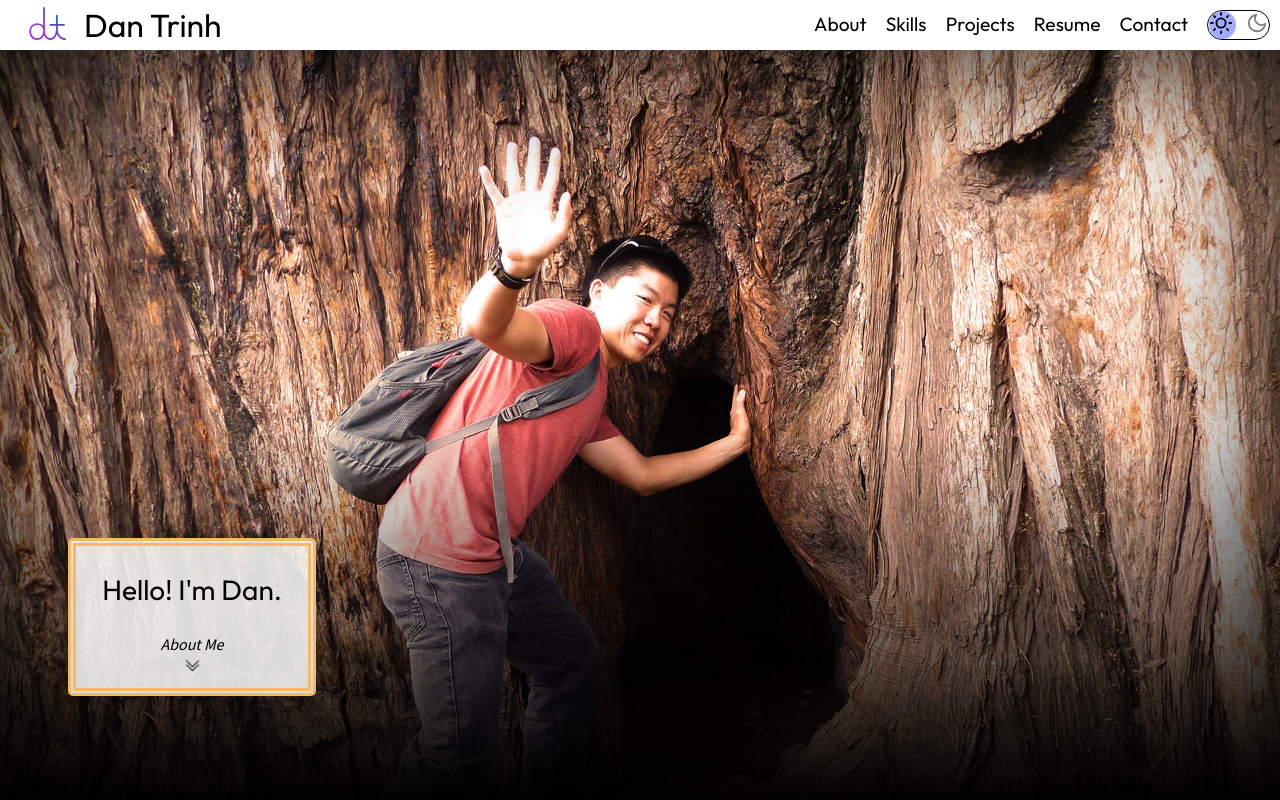
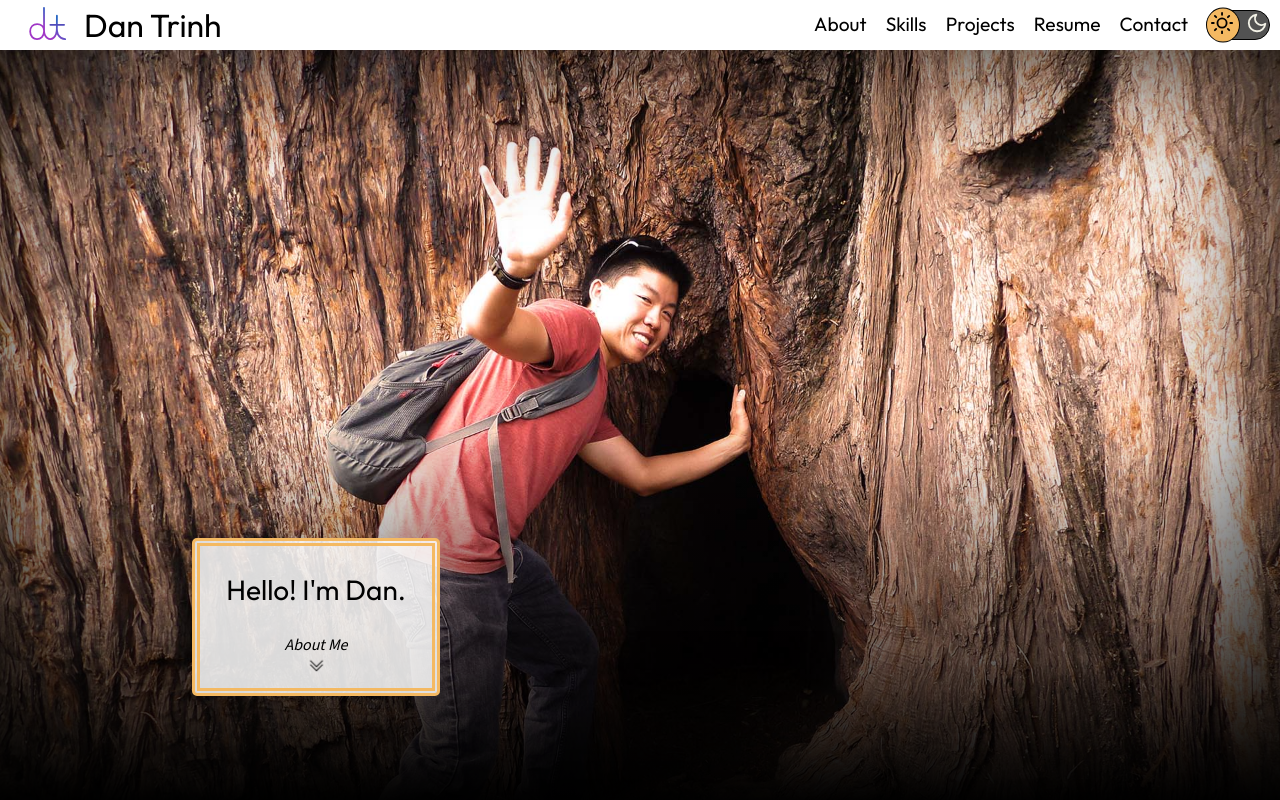
Before and after one commit to Datrinon/portfolio, a React (Create React App) app: page / in a window 1280 px wide. Shown: the top 800 px of the page. Built offline with nearby package versions, Linux system fonts and the light colour scheme.

Commit message:
Edit dark mode toggle; precision adjustments

```diff
--- a/src/components/Content/styled/About.styled.js
+++ b/src/components/Content/styled/About.styled.js
@@ -4,6 +4,7 @@ import { device } from '../../_styled/breakpoints.styled';
 import { HEADING_SIZE } from '../../_styled/sizes.styled';
 
 export const AboutContainer = styled.div`
+  width: 80vw;
   max-width: 800px;
   margin: 0 auto;
 
--- a/src/components/Content/styled/Landing.styled.js
+++ b/src/components/Content/styled/Landing.styled.js
@@ -115,6 +115,7 @@ export const LandingCaptionContainer = styled.div`
   @media ${device.tablet} {
     bottom: 15%;
     left: 15%;
+    transform: initial;
   }
 `
 
--- a/src/components/Content/styled/Skills.styled.js
+++ b/src/components/Content/styled/Skills.styled.js
@@ -29,14 +29,15 @@ export const SkillsContainer = styled.div`
 `
 
 export const SkillCategoryBox = styled.div`
-  border-radius: 15px;
-  width: 180px;
-  padding: 1em 2em;
-  padding-bottom: 1em;
-  margin: 0.25em 1em;
-  max-width: 33vw;
+  width: 75vw;
+  max-width: 400px;
+  margin: 1em;
+  padding: 2em 0;
+  border-radius: 5px;
+
+  box-shadow: 0px 4px 0px 1px ${palette.pastelPink};
+
   background-color: ${LIGHT_THEME.BG};
-  box-shadow: 0px 4px 0px 1px ${palette.pastelPink};
 
   & .skill-category-heading {
     text-align: center;
@@ -47,7 +48,8 @@ export const SkillCategoryBox = styled.div`
 
   & .skills-list {
     padding-top: 0.25em;
-    height: 225px;
+    width: fit-content;
+    margin: 0 auto;
   }
 
   & .skill-cat-icon {
@@ -57,6 +59,20 @@ export const SkillCategoryBox = styled.div`
     font-size: 2em;
     transform: scale(1.25);
     color: ${palette.royalBlueDark};
+  }
+
+  @media ${device.tablet} {
+    border-radius: 15px;
+    width: 180px;
+    margin: 0.25em 1em;
+    max-width: 33vw;
+    box-shadow: 0px 4px 0px 1px ${palette.pastelPink};
+    padding: 1em 2em;
+    padding-bottom: 1em;
+
+    & .skills-list {
+      height: 225px;
+    }
   }
 `;
 
--- a/src/components/DarkModeToggle.styled.js
+++ b/src/components/DarkModeToggle.styled.js
@@ -1,4 +1,5 @@
 import styled from 'styled-components';
+import { palette } from './_styled/colors.styled';
 
 const FONT_SIZE = "1em";
 
@@ -11,6 +12,7 @@ export const DarkModeButton = styled.button`
   border: 1px solid;
   border-color: inherit;
   margin: 0 auto;
+  background-color: #525252;
   /* use flex properties to avoid overflow of spans */
   display: flex;
   flex-wrap: nowrap;
@@ -30,12 +32,11 @@ export const DarkModeButton = styled.button`
 `
 
 export const Icon = styled.span`
-  color : ${props => props.darkMode ? "initial" : "grey"};
+  color : ${props => props.darkMode ? "initial" : palette.marble};
 
   & .sun {
     margin-right: 0.25em;
     position: relative;
-    right: 1px;
   }
 
   & .moon {
@@ -45,16 +46,17 @@ export const Icon = styled.span`
   }
 `
 
+
 export const Ticker = styled.div`
-  width: 27px;
-  height: 26px;
-  /* temp color */
-  background-color: #a3aaff;
+  background-color: ${palette.sunrayGold};
+  width: 32px;
+  height: 31px;
   border-radius: 50%;
   position: absolute;
   top: 50%;
-  left: 1px;
-  transform: translateY(-50%) ${props => props.darkMode ? "translateX(125%)" : "translateX(0%)"};
+  left: -2px;
+  border: 1px solid black;
+  transform: translateY(-50%) ${props => props.darkMode ? "translateX(100%)" : "translateX(0%)"};
   transition: transform 300ms;
   padding: 1px 0;
 `
--- a/src/components/_styled/App.styled.js
+++ b/src/components/_styled/App.styled.js
@@ -4,6 +4,7 @@ import {ReactSVG} from 'react-svg';
 import { standard, palette } from "./colors.styled";
 import { appear } from "./anim.styled";
 import { boxShadow } from "../Content/Projects/styled/boxShadow";
+import { device } from "./breakpoints.styled";
 
 export const Page = styled.div`
   background-color: ${props => props.darkMode ? standard.BLACK : "white"};
@@ -61,14 +62,19 @@ export const FloatingReturnButton = styled.a`
   }
 `
 
+
 export const FloatingContactButtonGroup = styled.div`
   position: fixed;
-  bottom: 25%;
   transform: translateY(50%);
+  bottom: 75%;
   right: 0;
   display: ${props => props.$display ? "initial" : "none"};
   animation: ${appear} 300ms;
   z-index: 10;
+
+  @media ${device.tablet} {
+    bottom: 25%;
+  }
 
   & .contact-links {
     display: flex;
```
